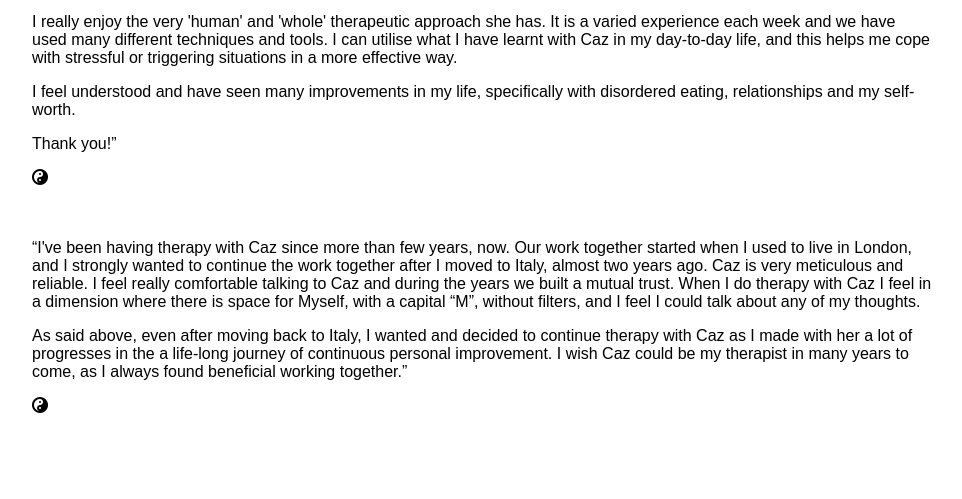
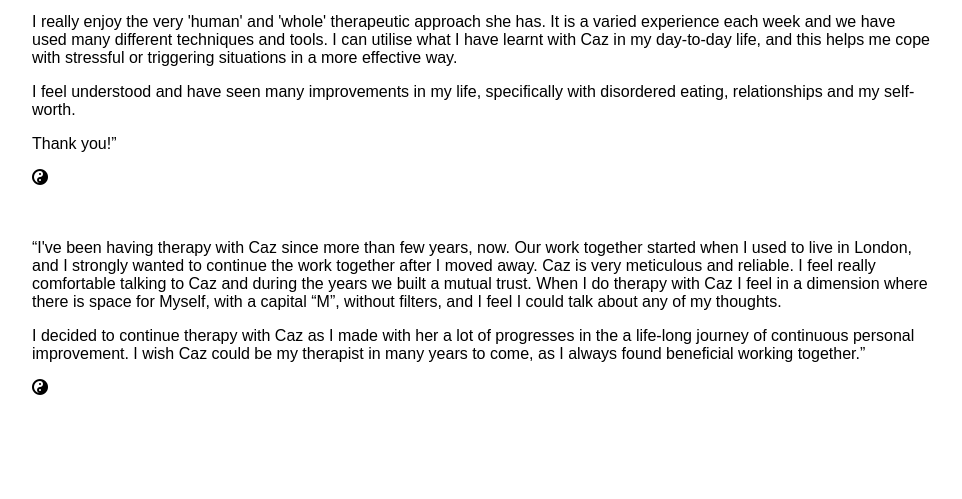
Before and after one commit to Fiona-1981/caz-day-gestalt, a plain HTML site: page pages/testimonials.html in a window 1280 px wide. Shown: the part 1220-1719 px from the top of the page, without its empty margins (158-1120 px from the left). Drawn offline with Linux system fonts and the light colour scheme.

Commit message:
Edit testimonials

```diff
--- a/pages/testimonials.html
+++ b/pages/testimonials.html
@@ -61,13 +61,13 @@
     <br>
       <q>I've been having therapy with Caz since more than few years, now. Our work
         together started when I used to live in London, and I strongly wanted to continue
-        the work together after I moved to Italy, almost two years ago. Caz is very
+        the work together after I moved away. Caz is very
         meticulous and reliable. I feel really comfortable talking to Caz and during
         the years we built a mutual trust. When I do therapy with Caz I feel in a
         dimension where there is space for Myself, with a capital “M”, without filters,
         and I feel I could talk about any of my thoughts.
         <p></p>
-        As said above, even after moving back to Italy, I wanted and decided to continue
+        I decided to continue
         therapy with Caz as I made with her a lot of progresses in the a life-long journey
         of continuous personal improvement. I wish Caz could be my therapist in many years
         to come, as I always found beneficial working together.</q>
```
